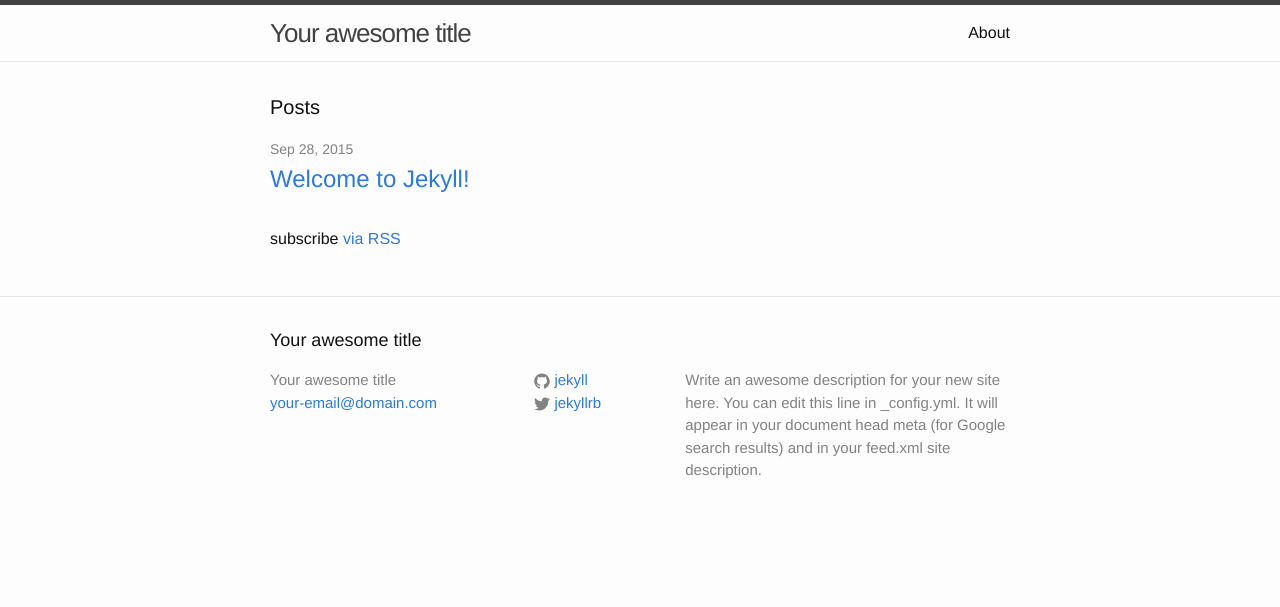
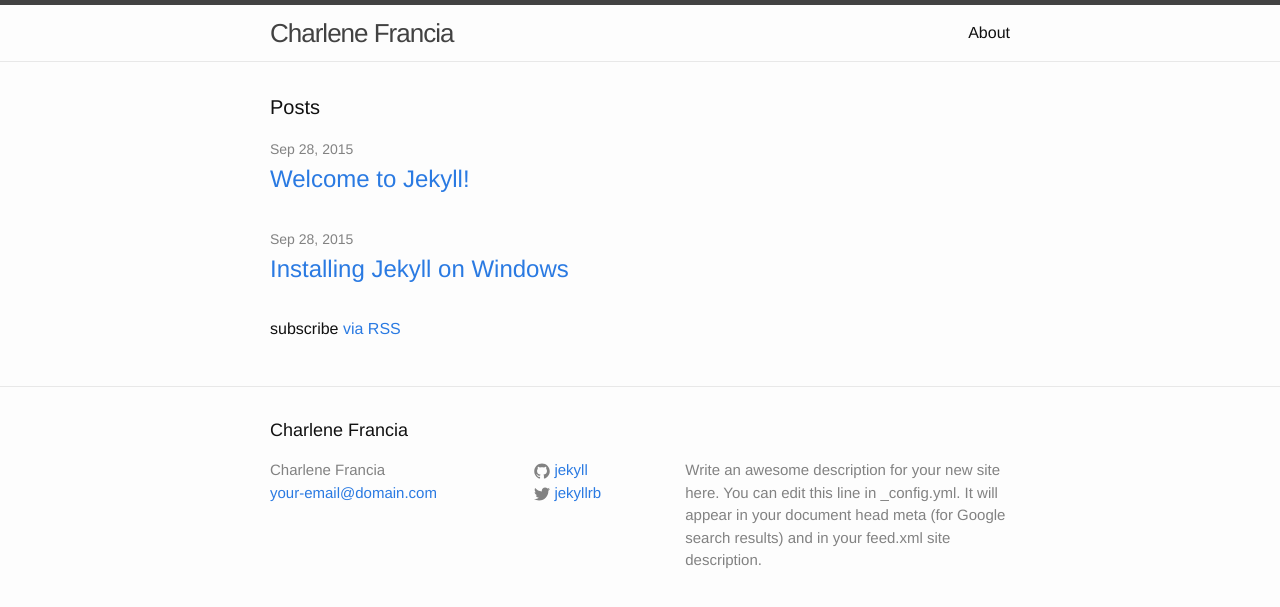
Before and after one commit to charlenefr/charlenefr.github.io, a Jekyll site: the page built from index.html, in a window 1280 px wide. Shown: the top 607 px of the page. Built offline with Jekyll 4.4.1, drawn with Linux system fonts in a browser that asks for light colours.

```diff
--- a/_config.yml
+++ b/_config.yml
@@ -1,5 +1,5 @@
 # Site settings
-title: Your awesome title
+title: Charlene Francia
 email: your-email@domain.com
 description: > # this means to ignore newlines until "baseurl:"
   Write an awesome description for your new site here. You can edit this
@@ -12,3 +12,4 @@ github_username:  jekyll
 
 # Build settings
 markdown: kramdown
+highlighter: pygments
```
Also changed, not shown: _posts/2015-09-28-creating-jekyll-blog.markdown (added, +25 -0 lines).
